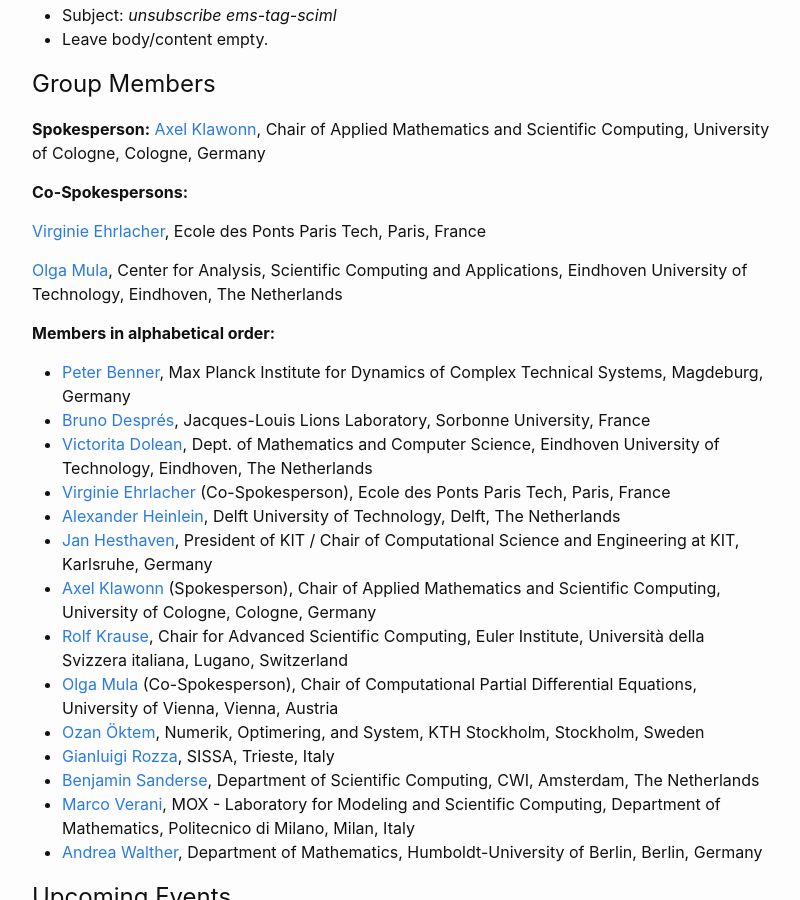
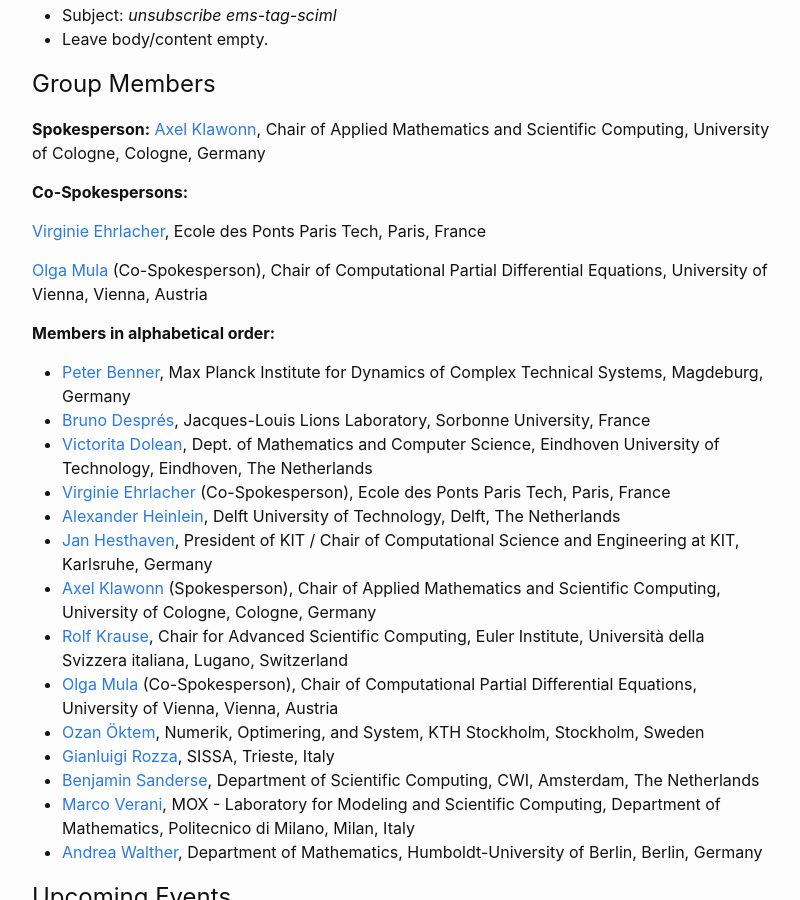
Before and after one commit to EMS-TAG-SciML/ems-tag-sciml.github.io, a Jekyll site: the page built from index.md, in a window 1280 px wide and 900 px high, scrolled down 2172 px. Shown: the whole window, without its empty margins (238-1038 px from the left). Built offline with Jekyll 4.4.1, drawn with Linux system fonts in a browser that asks for light colours.

Commit message:
Update spokesperson info for Olga Mula

```diff
--- a/index.md
+++ b/index.md
@@ -54,7 +54,7 @@ If you wish to unsubscribe from the mailing list, please send a message from the
 
 [Virginie Ehrlacher](mailto:virginie.ehrlacher@enpc.fr), Ecole des Ponts Paris Tech, Paris, France
 
-[Olga Mula](mailto:o.mula@tue.nl), Center for Analysis, Scientific Computing and Applications, Eindhoven University of Technology, Eindhoven, The Netherlands
+[Olga Mula](mailto:olga.mula.hernandez@univie.ac.at) (Co-Spokesperson), Chair of Computational Partial Differential Equations, University of Vienna, Vienna, Austria
 
 <!--To contact the spokespersons, send an email to [ems-tag-sciml-chair@listes.math.cnrs.fr](mailto:ems-tag-sciml-chair@listes.math.cnrs.fr).-->
 
```
